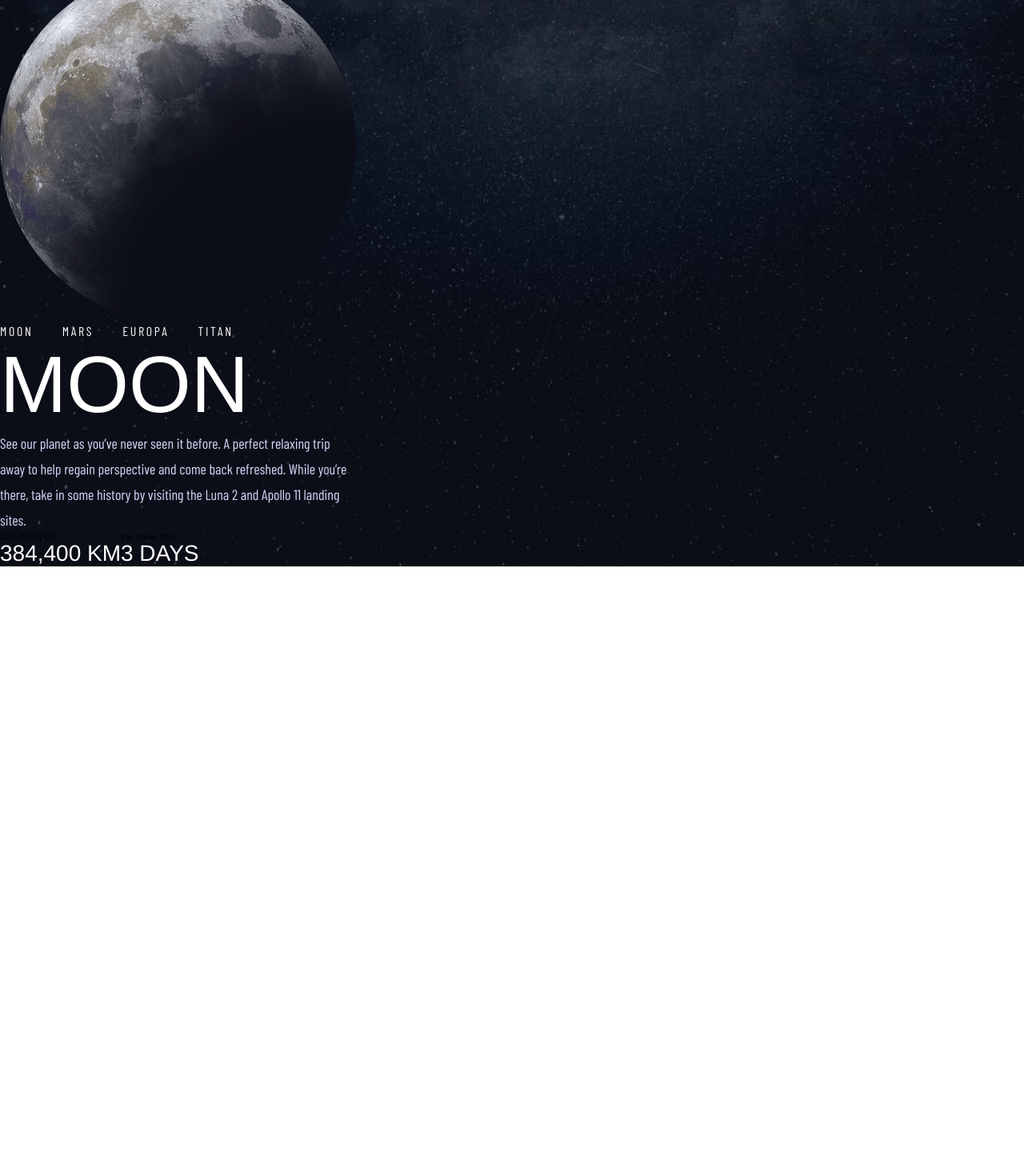
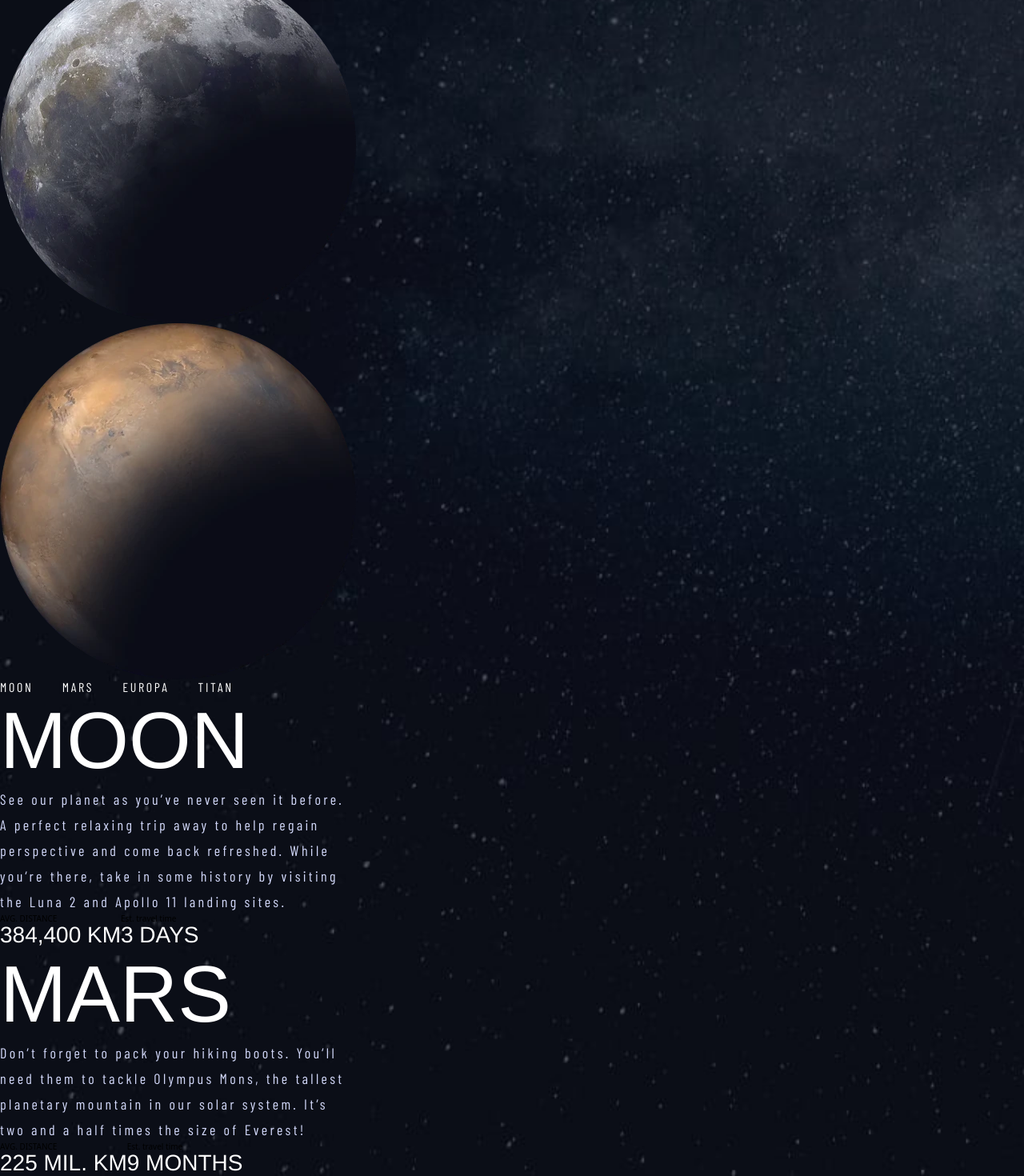
Before and after one commit to nomad-mystic/io.frontendmentor, a React (Vite) app in the folder space-tourism/: page /destination in a window 1280 px wide. Shown: the part 207-1677 px from the top of the page at 80% size. Before the commit the page ends 915 px from the top, so only its background shows below. Built offline with nearby package versions, Linux system fonts and the light colour scheme; a web font is replaced by a local one.

Commit message:
kpm: Continue the process of building the destination page

```diff
--- a/space-tourism/src/index.css
+++ b/space-tourism/src/index.css
@@ -11,10 +11,10 @@
     --heading-3-size: 56px;
     --heading-4-size: 32px;
     --heading-5-size: 28px;
-    --heading-5-letter-spacing: 4.725;
+    --heading-5-letter-spacing: 4.725px;
     --subheading-1-size: 28px;
     --subheading-2-size: 18px;
-    --subheading-2-letter-spacing: 3.35;
+    --subheading-2-letter-spacing: 3.35px;
     --nav-size: 16px;
     --nav-letter-spacing: 2.7px;
     --body-size: 18px;
--- a/space-tourism/src/pages/destination/DestinationPage.tsx
+++ b/space-tourism/src/pages/destination/DestinationPage.tsx
@@ -1,10 +1,18 @@
-import React from 'react';
+import React, { ReactNode } from 'react';
 
 // Styles
 import './DestinationPage.css';
 
 // Components
-import Header from '../../components/Header/Header.tsx';
+import Header from '../../components/Header/Header';
+import DestinationContent from './components/DestinationContent';
+
+// Data
+import data from './data/data.json';
+
+// Interfaces
+import DestinationDataInterface from './interfaces/DestinationDataInterface';
+import DestinationImage from './components/DestinationImage';
 
 /**
  * @description
@@ -14,19 +22,21 @@ import Header from '../../components/Header/Header.tsx';
  * @return {React.JSX.Element}
  */
 const DestinationPage = (): React.JSX.Element => {
-
-
     return (
         <>
-            <Header />
+            <Header/>
 
             <main className="DestinationPage-main max-w-container">
                 <section className="DestinationPage-left">
-                    <h2 className="DestinationPage-title Heading-5 uppercase text-white"><span className="DestinationPage-number">01</span> Pick your destination</h2>
+                    <h2 className="DestinationPage-title Heading-5 uppercase text-white"><span
+                        className="DestinationPage-number">01</span> Pick your destination</h2>
 
-                    <figure className="DestinationPage-image">
-                        <img src="/destination/image-moon.png" alt=""/>
-                    </figure>
+                    {
+                        data.map((item: DestinationDataInterface): ReactNode => {
+                            return (<DestinationImage key={ item.id } data={ item }/>)
+                        })
+                    }
+
                 </section>
 
                 <section className="DestinationPage-right">
@@ -39,26 +49,12 @@ const DestinationPage = (): React.JSX.Element => {
                         </menu>
                     </nav>
 
-                    <section>
-                        <article>
-                            <header>
-                                <h1 className="Heading-2">MOON</h1>
-                            </header>
+                    {
+                        data.map((item: DestinationDataInterface): ReactNode => {
+                            return (<DestinationContent key={ item.id } data={ item }/>)
+                        })
+                    }
 
-                            <p className="DestinationPage-text Subheading-2 max-w-[444px] block">See our planet as you’ve never seen it before. A perfect relaxing trip away to help regain perspective and come back refreshed. While you’re there, take in some history by visiting the Luna 2 and Apollo 11 landing sites.</p>
-
-                            <section className="DestinationPage-data flex">
-                                <div className="DestinationPage-distance">
-                                    <h4>AVG. DISTANCE</h4>
-                                    <p className="Subheading-1">384,400 km</p>
-                                </div>
-                                <div className="DestinationPage-travel">
-                                    <h4>Est. travel time</h4>
-                                    <p className="Subheading-1">3 days</p>
-                                </div>
-                            </section>
-                        </article>
-                    </section>
                 </section>
             </main>
         </>
--- /dev/null
+++ b/space-tourism/src/pages/destination/components/DestinationContent.tsx
@@ -0,0 +1,38 @@
+import React from 'react';
+
+// Interfaces
+import DestinationDataInterface from '../interfaces/DestinationDataInterface';
+
+/**
+ * @description
+ * @public
+ * @author Keith Murphy | nomadmystics@gmail.com
+ *
+ * @return {React.JSX.Element}
+ */
+const DestinationContent = (props: { data: DestinationDataInterface }): React.JSX.Element => {
+    return (
+        <section id={ props.data.id }>
+            <article>
+                <header>
+                    <h1 className="Heading-2">{ props.data.title }</h1>
+                </header>
+
+                <p className="DestinationPage-text Subheading-2 max-w-[444px] block">{ props.data.body }</p>
+
+                <section className="DestinationPage-data flex">
+                    <div className="DestinationPage-distance">
+                        <h4>AVG. DISTANCE</h4>
+                        <p className="Subheading-1">{ props.data.distance }</p>
+                    </div>
+                    <div className="DestinationPage-travel">
+                        <h4>Est. travel time</h4>
+                        <p className="Subheading-1">{ props.data.time }</p>
+                    </div>
+                </section>
+            </article>
+        </section>
+    );
+};
+
+export default DestinationContent;
--- /dev/null
+++ b/space-tourism/src/pages/destination/components/DestinationImage.tsx
@@ -0,0 +1,21 @@
+import React from 'react';
+
+// Interfaces
+import DestinationDataInterface from '../interfaces/DestinationDataInterface';
+
+/**
+ * @description
+ * @public
+ * @author Keith Murphy | nomadmystics@gmail.com
+ *
+ * @return {React.JSX.Element}
+ */
+const DestinationImage = (props: { data: DestinationDataInterface }): React.JSX.Element => {
+    return (
+        <figure className="DestinationPage-image" id={ props.data.id }>
+            <img src={ props.data.image } alt={ props.data.imageAlt }/>
+        </figure>
+    );
+};
+
+export default DestinationImage;
--- /dev/null
+++ b/space-tourism/src/pages/destination/data/data.json
@@ -0,0 +1,20 @@
+[
+    {
+        "id": "moon",
+        "title": "MOON",
+        "image": "/destination/image-moon.webp",
+        "imageAlt": "",
+        "body": "See our planet as you’ve never seen it before. A perfect relaxing trip away to help regain perspective and come back refreshed. While you’re there, take in some history by visiting the Luna 2 and Apollo 11 landing sites.",
+        "distance": "384,400 km",
+        "time": "3 days"
+    },
+    {
+        "id": "mars",
+        "title": "MARS",
+        "image": "/destination/image-mars.webp",
+        "imageAlt": "",
+        "body": "Don’t forget to pack your hiking boots. You’ll need them to tackle Olympus Mons, the tallest planetary mountain in our solar system. It’s two and a half times the size of Everest!",
+        "distance": "225 MIL. km",
+        "time": "9 months"
+    }
+]
--- /dev/null
+++ b/space-tourism/src/pages/destination/interfaces/DestinationDataInterface.ts
@@ -0,0 +1,9 @@
+export default interface DestinationDataInterface {
+    id: string;
+    title: string;
+    image: string;
+    imageAlt: string;
+    body: string;
+    distance: string;
+    time: string;
+}
```
